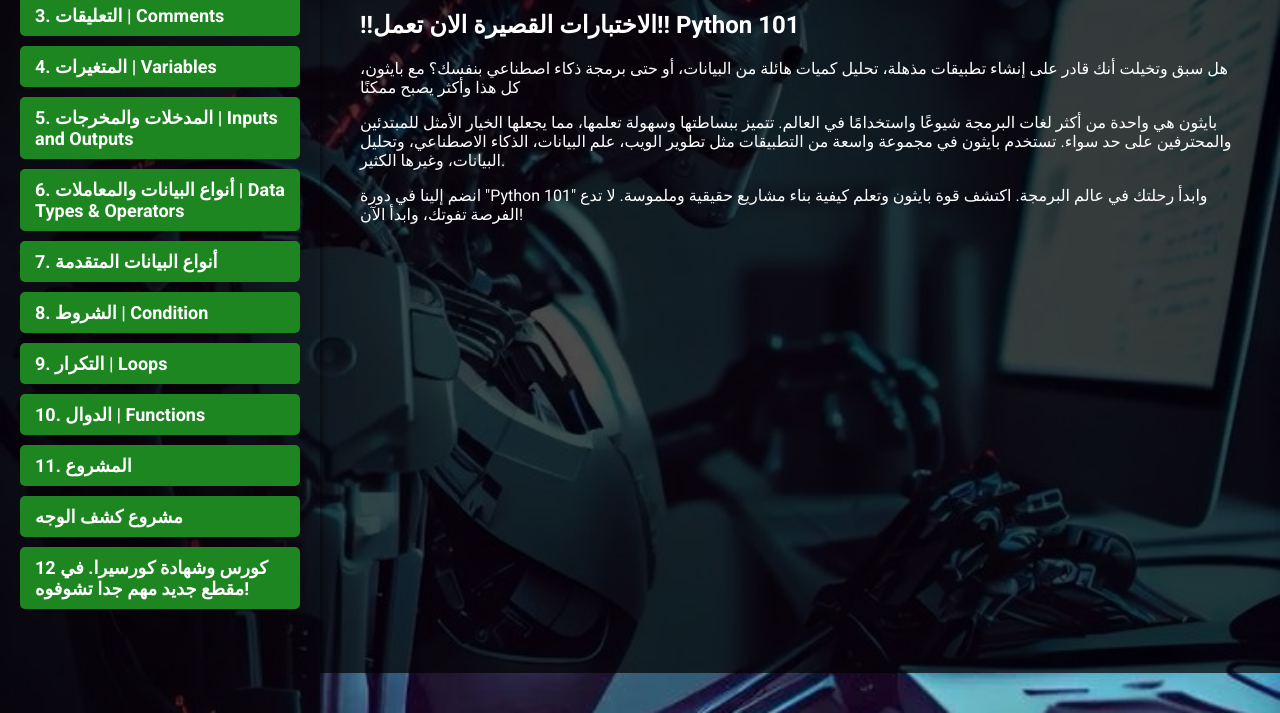
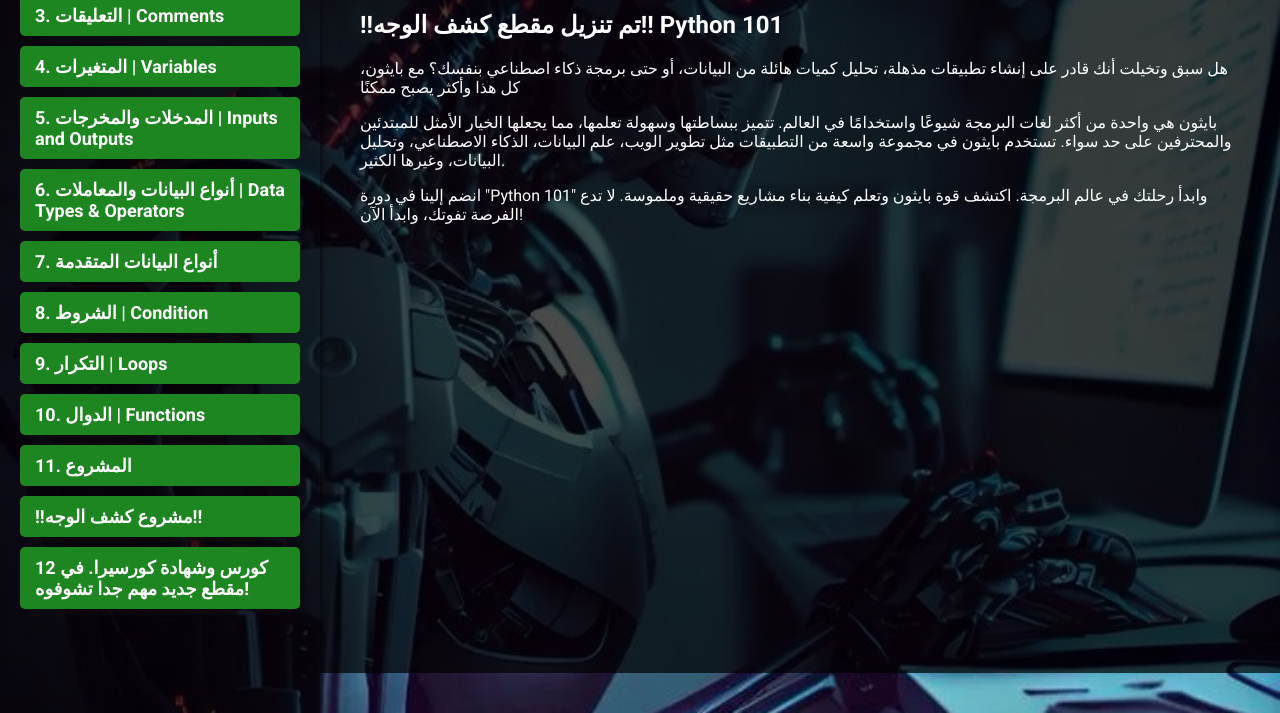
Before and after one commit to AIVISION000/AI, a website: page cours.HTML in a window 1280 px wide. Shown: the part 127-840 px from the top of the page. Drawn offline with Linux system fonts and the light colour scheme.

Commit message:
Update cours.HTML

```diff
--- a/cours.HTML
+++ b/cours.HTML
@@ -278,9 +278,9 @@
         `);">نظام تسجيل درجات الطلاب</a>
     </div>
 
-<h2 onclick="toggleMenu('mmMenu')">مشروع كشف الوجه</h2>
+<h2 onclick="toggleMenu('mmMenu')">!!مشروع كشف الوجه!!</h2>
     <div id="mmMenu" class="submenu">
-        <a href="#" onclick="showSection('<h2> </h2><p></p>', 'https://www.youtube.com/embed/4HAZwzijVTg');">مشروع كشف الوجه ...</a>
+        <a href="#" onclick="showSection('<h2> </h2><p></p>', 'https://www.youtube.com/embed/4HAZwzijVTg');">مشروع كشف الوجه</a>
 
     </div>
 
@@ -307,7 +307,7 @@
     </header>
 
     <section>
-        <h2>!!الاختبارات القصيرة الان تعمل!! Python 101</h2>
+        <h2>!!تم تنزيل مقطع كشف الوجه!! Python 101</h2>
         <p>هل سبق وتخيلت أنك قادر على إنشاء تطبيقات مذهلة، تحليل كميات هائلة من البيانات، أو حتى برمجة ذكاء اصطناعي بنفسك؟ مع بايثون، كل هذا وأكثر يصبح ممكنًا</p>
         <p>بايثون هي واحدة من أكثر لغات البرمجة شيوعًا واستخدامًا في العالم. تتميز ببساطتها وسهولة تعلمها، مما يجعلها الخيار الأمثل للمبتدئين والمحترفين على حد سواء. تستخدم بايثون في مجموعة واسعة من التطبيقات مثل تطوير الويب، علم البيانات، الذكاء الاصطناعي، وتحليل البيانات، وغيرها الكثير.</p>
         <p>انضم إلينا في دورة "Python 101" وابدأ رحلتك في عالم البرمجة. اكتشف قوة بايثون وتعلم كيفية بناء مشاريع حقيقية وملموسة. لا تدع الفرصة تفوتك، وابدأ الآن!</p>
```
